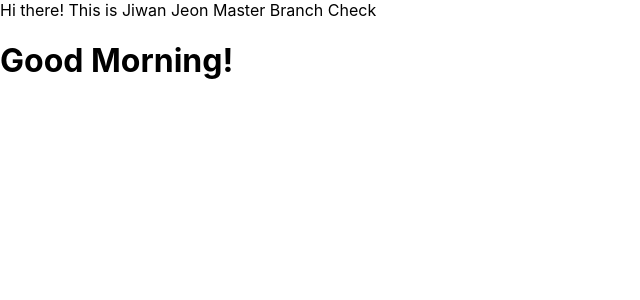
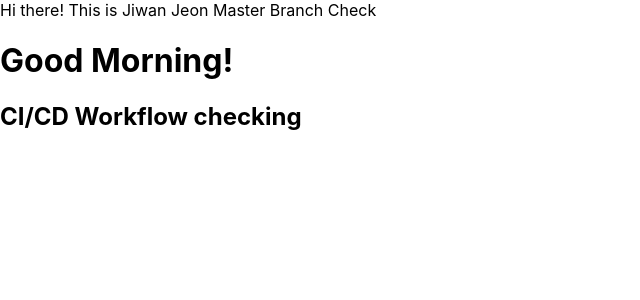
Before and after one commit to jiwanjeon/DoThatThang, a React (Create React App) app: page / in a window 1280 px wide. Shown: the top 300 px of the page, without its empty margins (0-640 px from the left). Built offline with nearby package versions, Linux system fonts and the light colour scheme.

Commit message:
Add: One more line for checking Action Workflow

```diff
--- a/src/App.tsx
+++ b/src/App.tsx
@@ -5,6 +5,7 @@ function App() {
     <div className="App">
       Hi there! This is Jiwan Jeon Master Branch Check
       <h1>Good Morning!</h1>
+      <h2>CI/CD Workflow checking</h2>
     </div>
   );
 }
```
